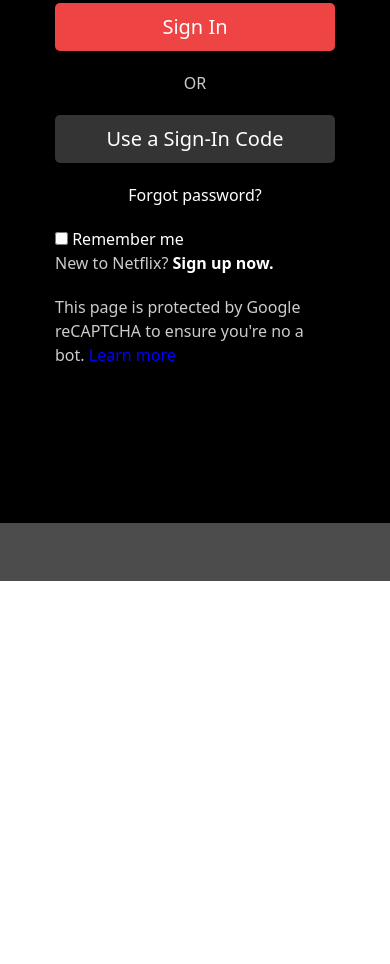
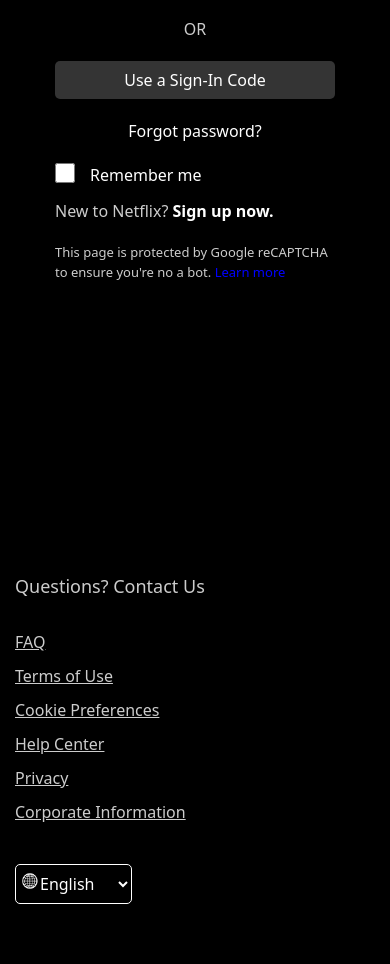
Before and after one commit to dipeshdeula/Netflix_Clone, a plain HTML site: page login.html in a window 390 px wide. Shown: the part 321-1285 px from the top of the page. Before the commit the page ends 902 px from the top, so only its background shows below. Drawn offline with nearby package versions, Linux system fonts and the light colour scheme.

Commit message:
responsive updated

```diff
--- a/login.html
+++ b/login.html
@@ -10,7 +10,7 @@
     <!--banner section login form-->
     <section class="w-[100%] h-[100vh] bg-[url('images/netflix_banner.jpg')] bg-center bg-cover">
        <!--Black cover screen-->
-    <div class="w-[100%] h-[100vh] sm:bg-[rgb(0,0,0,0.5)] bg-[rgb(0,0,0)]">
+    <div class="w-[100%] h-[100vh] sm:bg-[rgb(0,0,0,0.5)] bg-[rgb(0,0,0)] mb-[30px]">
       <!--Header-->
       <header class="max-w-[1170px] mx-auto">
         <div class="grid sm:grid-cols-2 grid-cols-[30%_auto] px-[10px]">
@@ -23,24 +23,25 @@
       <!--End of header section-->
 
       <!--Start Login content / Hero Section-->
-      <div class="sm:w-[30%] w-[100%] h-[100vh] bg-[rgb(0,0,0,0.7)]  mx-auto sm:py-[30px] py-[10px]">
+      <div class="sm:w-[30%] w-[100%] h-[100vh] bg-[rgb(0,0,0,0.7)] mx-auto sm:py-[40px] py-[10px] sm:mb-[30px]">
 
         <div
         class="max-w-[1170px] sm:mx-[35px] mx-[15px] text-white text-center"
       >
-        <div class="max-w-[700px] sm:px-[10px] px-[40px] mx-auto mt-[30px]">
+        <div class="max-w-[700px] sm:px-[10px] px-[40px] mx-auto ">
           <form class="grid grid-cols-1 gap-[20px]" action="">
-            <h1 class="sm:text-[32px] text-[28px] font-bold text-start">Sign In</h1>
+            <h1 class="sm:text-[32px] text-[28px] font-bold text-start mb-[10px]">Sign In</h1>
+
             <div class="relative">
               <input
                 type="text"
                 id="email_number"
-                class="block px-2.5 py-5 w-full text-sm text-gray-400 bg-transparent rounded-lg border-[1px] border-red-300 focus:border-[3px] focus:ring-0 focus:border-[white] peer"
+                class="block px-2.5 py-3.5 w-full text-sm text-white bg-transparent rounded-lg border-[1px] border-red-300 focus:border-[3px] focus:ring-0 focus:border-[white] peer"
                 placeholder=""
               />
               <label
                 for="email_number"
-                class="absolute text-xl ml-[5px] text-gray-500 duration-300 transform -translate-y-4 scale-75 top-2 z-10 origin-[0] px-2 peer-focus:px-2 peer-focus:text-gray-400 peer-placeholder-shown:scale-100 peer-placeholder-shown:-translate-y-1/2 peer-placeholder-shown:top-1/2 peer-focus:top-2 peer-focus:scale-75 peer-focus:-translate-y-2 rtl:peer-focus:translate-x-1/4 rtl:peer-focus:left-auto start-1"
+                class="absolute text-[16px] ml-[5px] text-gray-500 duration-300 transform -translate-y-4 scale-75 top-2 z-10 origin-[0] px-2 peer-focus:px-2 peer-focus:text-gray-400 peer-placeholder-shown:scale-100 peer-placeholder-shown:-translate-y-1/2 peer-placeholder-shown:top-1/2 peer-focus:top-2 peer-focus:scale-75 peer-focus:-translate-y-2 rtl:peer-focus:translate-x-1/4 rtl:peer-focus:left-auto start-1"
                 >Email or mobile number</label
               >
 
@@ -51,31 +52,31 @@
               <input
                 type="password"
                 id="password"
-                class="block px-2.5 py-5 w-full text-sm text-gray-400 bg-transparent rounded-lg border-[1px] border-red-300 focus:border-[3px] focus:ring-0 focus:border-[white] peer"
+                class="block px-2.5 py-3.5 w-full text-sm text-white bg-transparent rounded-lg border-[1px] border-red-300 focus:border-[3px] focus:ring-0 focus:border-[white] peer"
                 placeholder=""
               />
               <label
                 for="email_number"
-                class="absolute text-xl ml-[5px] text-gray-500 duration-300 transform -translate-y-4 scale-75 top-2 z-10 origin-[0] px-2 peer-focus:px-2 peer-focus:text-gray-400 peer-placeholder-shown:scale-100 peer-placeholder-shown:-translate-y-1/2 peer-placeholder-shown:top-1/2 peer-focus:top-2 peer-focus:scale-75 peer-focus:-translate-y-2 rtl:peer-focus:translate-x-1/4 rtl:peer-focus:left-auto start-1"
+                class="absolute text-[16px] ml-[5px] text-gray-500 duration-300 transform -translate-y-4 scale-75 top-2 z-10 origin-[0] px-2 peer-focus:px-2 peer-focus:text-gray-400 peer-placeholder-shown:scale-100 peer-placeholder-shown:-translate-y-1/2 peer-placeholder-shown:top-1/2 peer-focus:top-2 peer-focus:scale-75 peer-focus:-translate-y-2 rtl:peer-focus:translate-x-1/4 rtl:peer-focus:left-auto start-1"
                 >Password</label
               >
 
               <span></span>
             </div>
             <button
-              class="text-xl bg-red-500 rounded-[5px] px-[10px] py-[10px] hover:bg-[rgb(193,17,25)] duration-300"
+              class="text-[16px] font-medium bg-red-500 rounded-[5px] px-[10px] py-[7px] hover:bg-[rgb(193,17,25)] duration-300"
             >
               Sign In
             </button>
             <p class="text-[#ccc]">OR</p>
-            <button class="text-xl bg-[rgb(105,105,105,0.5)] rounded-[5px] px-[10px] py-[10px] hover:bg-[rgb(105,105,105,0.3)] duration-300">Use a Sign-In Code</button>
+            <button class="text-[16px] font-medium bg-[rgb(105,105,105,0.5)] rounded-[5px] px-[10px] py-[7px] hover:bg-[rgb(105,105,105,0.3)] duration-300">Use a Sign-In Code</button>
             <a href="" class="hover:text-[#ccc] hover:underline">Forgot password?</a>
             <div class="relative text-left">
-              <input type="checkbox"> Remember me
-              <p><span class="text-[#ccc]">New to Netflix?</span><span class="font-bold"> Sign up now.</span></p>
+              <input type="checkbox" class="h-5 w-5 relative"><span class="absolute ml-[15px] items-center">Remember me</span>
+              <p class="mt-[10px]"><span class="text-[#ccc]">New to Netflix?</span><span class="font-bold"> Sign up now.</span></p>
             </div>
 
-            <div class="text-left text-[#ccc]">
+            <div class="text-left text-[#ccc] text-[13px] mb-[30px]">
               <p>This page is protected by Google reCAPTCHA to ensure you're no a bot.
                 <span class="relative text-[blue] hover:underline duration-300 cursor-pointer learnMore">Learn more</span>
                 <p class="scale-y-0 h-0 origin-top duration-300 overflow-hidden">
@@ -99,26 +100,50 @@
     </div>
     </section>
 
-    <section>
-      <div class="w-[100%] bg-[black]"></div>
-    </section>
+  <!--footer section start-->
 
-    <script>
-      document.addEventListener('DOMContentLoaded', () => {
-        const learnMoreElements = document.querySelectorAll('.learnMore');
-        learnMoreElements.forEach((item) => {
-          item.addEventListener('click', () => {
-            const paragraph = item.nextElementSibling;
-            paragraph.classList.toggle('h-auto');
-            paragraph.classList.toggle('scale-y-0');
-            if (paragraph.classList.contains('scale-y-0')) {
-              paragraph.style.height = '0px';
-            } else {
-              paragraph.style.height = 'auto';
-            }
-          });
-        });
-      });
-    </script>
+  <footer class="w-[100%] bg-black sm:py-[90px] py-[50px]">
+    <div class="max-w-[1170px] mx-auto px-[15px]">
+      <h3 class="text-[#ccc] text-[18px]">Questions? Contact Us</h3>
+      <div class="py-[30px] grid sm:grid-cols-2 grid-cols-1">
+        <div>
+          <ul class="text-[#ccc]">
+            <li class="mb-[10px]"><a href="#" class="underline">FAQ</a></li>
+            <li class="mb-[10px]"><a href="#" class="underline">Terms of Use</a></li>
+            <li class="mb-[10px]"><a href="#" class="underline">Cookie Preferences</a></li>
+          </ul>
+        </div>
+        <div>
+          <ul class="text-[#ccc]">
+            <li class="mb-[10px]"><a href="#" class="underline">Help Center</a></li>
+            <li class="mb-[10px]"><a href="#" class="underline">Privacy</a></li>
+            <li class="mb-[10px]"><a href="#" class="underline">Corporate Information</a></li>
+          </ul>
+        </div>
+      </div>
+
+      <div class="relative mb-[10px]">
+        <img
+          src="./images/globe_icon.png"
+          alt="globe_icon"
+          class="w-5 h-5 absolute top-[7px] left-[5px]"
+        />
+
+        <select
+          name=""
+          id=""
+          class="bg-[black] text-white border-[1px] border-[white] sm:p-[5px_25px] p-[7px_20px] rounded-[5px]"
+        >
+          <option value="">English</option>
+          <option value="">Nepali</option>
+        </select>
+      </div>
+
+    </div>
+  </footer>
+
+  <!--End of footer section-->
+
+
   </body>
 </html>
```
